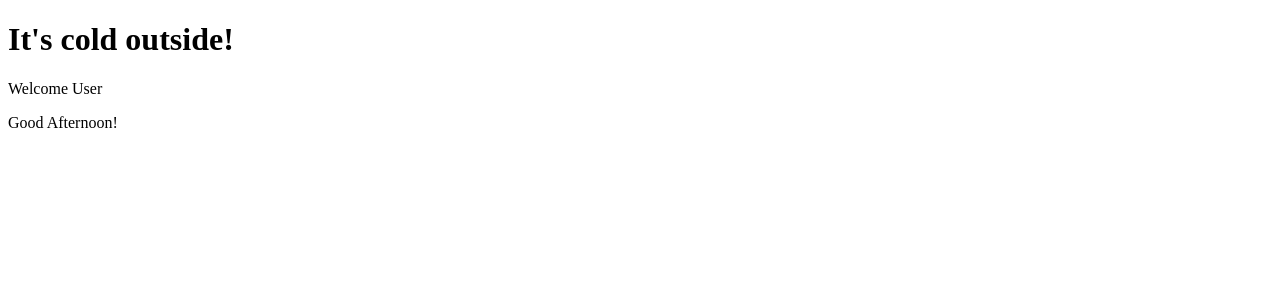
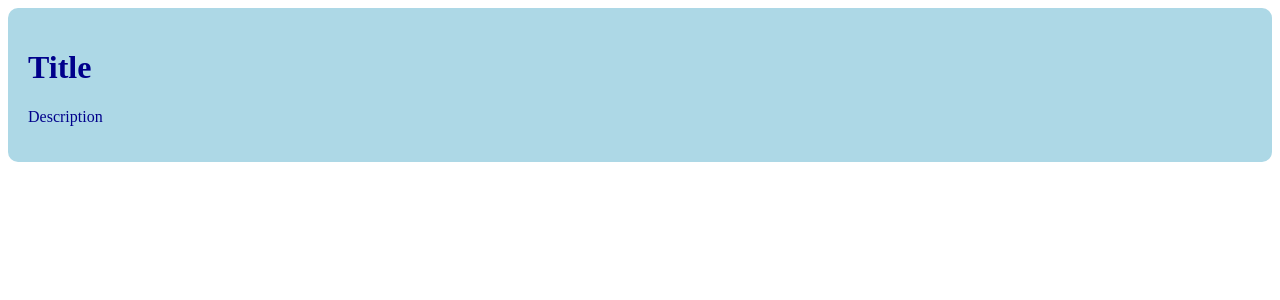
Before and after one commit to ifham21/react-demos, a React (Vite) app: page / in a window 1280 px wide. Shown: the top 300 px of the page. Built offline with nearby package versions, Linux system fonts and the light colour scheme.

Commit message:
Styling - Inline Styles

```diff
--- a/package.json
+++ b/package.json
@@ -11,7 +11,8 @@
   },
   "dependencies": {
     "react": "^19.0.0",
-    "react-dom": "^19.0.0"
+    "react-dom": "^19.0.0",
+    "react-icons": "^5.4.0"
   },
   "devDependencies": {
     "@eslint/js": "^9.19.0",
--- a/src/App.jsx
+++ b/src/App.jsx
@@ -13,6 +13,7 @@ import Card from './components/Challenge05/Card'
 import Weather from './components/Challenge06/Weather'
 import UserStatus from './components/Challenge06/UserStatus'
 import Greetings from './components/Challenge06/Greetings'
+import StyledCard from './components/Challenge07/StyledCard'
 
 //function will start as function App(){ return (<h1>Hi</h1>) }
 //Arrow function as below
@@ -20,22 +21,27 @@ const App = () => {
 
   return (
     <>
+      {/********************************************/}
       {/* Challenge 01 - Use of react (Understanding the power of components) */}
       {/* <Header />
       <MainContent />
       <Footer /> */}
 
+      {/********************************************/}
       {/* Challenge 02 - What is JSX and its rules */}
       {/* <JSXRules /> */}
 
+      {/********************************************/}
       {/* Challenge 03 - Expressions in JSX */}
       {/* <Greeting />
       <ProductInfo /> */}
 
+      {/********************************************/}
       {/* Challenge 04 - Lists */}
       {/* <UserList />
       <ProductList /> */}
 
+      {/********************************************/}
       {/* Challenge 05 - Props */}
       {/* <Person name = "Ahmed" age = {25} />
       <Product name="Laptop" price = {1200} />
@@ -48,13 +54,25 @@ const App = () => {
         <p>content of Card 2</p>
       </Card> */}
 
+      {/********************************************/}
       {/* Challenge 06 - Conditional Rendering */}
       {/* Numerincal props and condition for it */}
-      <Weather temperature={1} />
+      {/* <Weather temperature={1} />  */}
       {/* Boolean props and conditions for it */}
-      <UserStatus loggedIn = {true} isAdmin = {false} />
+      {/* <UserStatus loggedIn = {true} isAdmin = {false} /> */}
       {/* Text props and coditions */}
-      <Greetings timeOfDay="afternoon" />
+      {/* <Greetings timeOfDay="afternoon" /> */}
+
+      {/********************************************/}
+      {/* Challenge 07 - Styling */}
+      {/* installed react-icons for this section */}
+      <StyledCard />
+
+
+
+
+
+
 
     </>
   )
--- /dev/null
+++ b/src/components/Challenge07/StyledCard.jsx
@@ -0,0 +1,20 @@
+import React from 'react'
+
+const StyledCard = () => {
+
+    const styles = {
+        backgroundColor: 'lightBlue',
+        padding: "20px",
+        borderRadius: "10px",
+        color: "darkBlue",
+    }
+
+  return (
+    <div style={styles}>
+        <h1>Title</h1>
+        <p>Description</p>
+    </div>
+  )
+}
+
+export default StyledCard
--- /dev/null
+++ b/src/index.css
@@ -0,0 +1,19 @@
+* {
+    padding: 0;
+    margin: 0;
+    block-size: border-box;
+}
+
+body{
+    background-color: rgb(107, 181, 32);
+    display: flex;
+    justify-content: center;
+    align-items: center;
+    height: 100vh;
+}
+
+h1{
+    font-family: sans-serif;
+    border: 2px solid #ccc;
+    padding: 20px;
+}
```
Also changed, not shown: 2 other files (tests, documents, lock files or other folders).
